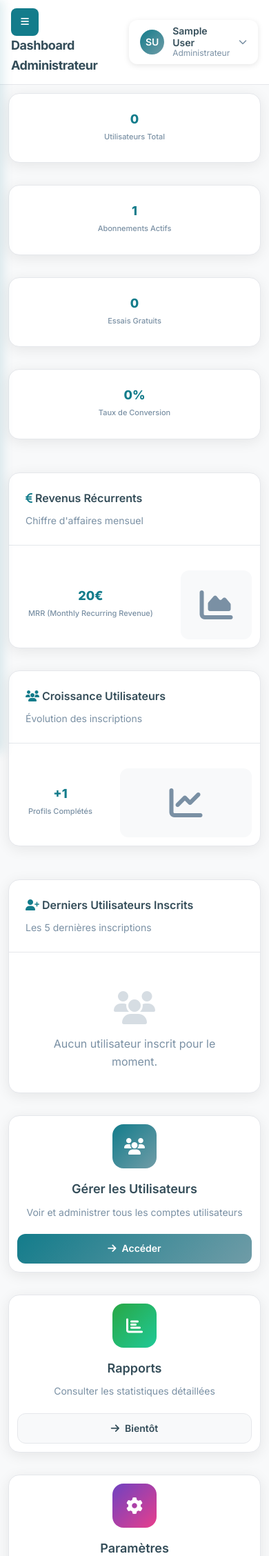
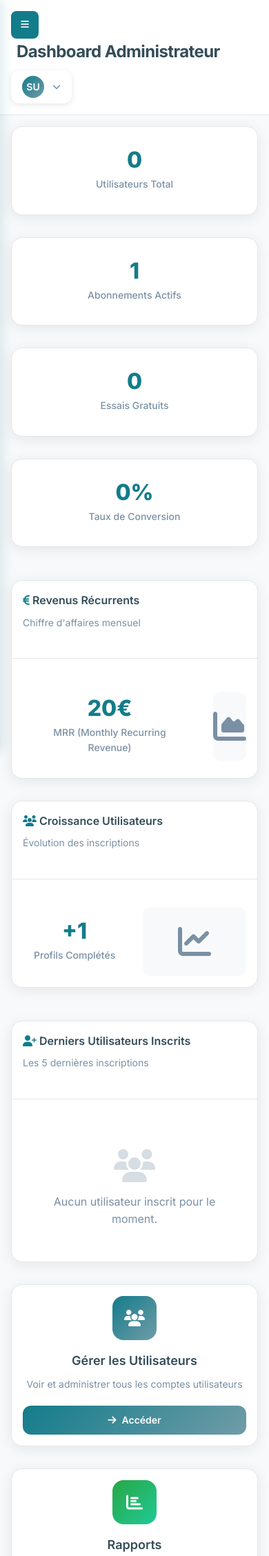
Before and after one commit to hugumarie/atlas_platform, a Flask app: page /plateforme/admin/dashboard in a window 390 px wide. Shown: the top 2256 px of the page at 69% size. Run offline with Flask 3, Linux system fonts and the light colour scheme; a user stored in the database is signed in; tables that the repository leaves empty hold one stand-in row (values such as "Sample post"); some web fonts are replaced.

Commit message:
📱 Fix: Dashboard admin responsive mobile
• Grids admin (admin-grid-4, admin-grid-2) en 1 colonne sur mobile
• Cards et padding optimisés pour mobile
• Stats avec taille de police adaptée
• Header admin responsive avec hamburger menu
• Tables avec font-size réduit pour mobile
• User menu simplifié (avatar seulement)

🎨 Generated with [Claude Code](https://claude.ai/code)

Co-Authored-By: Claude <noreply@anthropic.com>

```diff
--- a/app/static/css/admin-complete.css
+++ b/app/static/css/admin-complete.css
@@ -2472,8 +2472,84 @@
         }
     }
 
-    /* MOBILE ADMIN NAVIGATION */
+    /* MOBILE ADMIN RESPONSIVE */
     @media (max-width: 991px) {
+        /* Grid responsive pour dashboard */
+        .admin-grid-4,
+        .admin-grid-3,
+        .admin-grid-2 {
+            grid-template-columns: 1fr !important;
+            gap: 1rem !important;
+        }
+
+        /* Cards responsive */
+        .admin-card {
+            margin-bottom: 1rem;
+        }
+
+        .admin-card-header {
+            padding: 1rem !important;
+        }
+
+        .admin-card-body {
+            padding: 1rem !important;
+        }
+
+        /* Stats responsive */
+        .admin-stat-value {
+            font-size: 2rem !important;
+        }
+
+        .admin-stat-label {
+            font-size: 0.875rem !important;
+        }
+
+        /* Tables responsive */
+        .admin-table {
+            font-size: 0.875rem;
+        }
+
+        .admin-table th,
+        .admin-table td {
+            padding: 0.5rem;
+        }
+
+        /* Header responsive */
+        .admin-header {
+            padding: 1rem;
+            flex-wrap: wrap;
+        }
+
+        .admin-header-left h1 {
+            font-size: 1.5rem;
+            margin-left: 0.5rem;
+        }
+
+        .admin-header-right {
+            margin-top: 0.5rem;
+        }
+
+        /* Content responsive */
+        .admin-content {
+            padding: 1rem;
+        }
+
+        /* User menu responsive */
+        .admin-user-menu {
+            font-size: 0.875rem;
+        }
+
+        .admin-user-info {
+            display: none;
+        }
+
+        .admin-user-avatar {
+            width: 32px;
+            height: 32px;
+            font-size: 14px;
+        }
+
+        /* Mobile Navigation */
         .admin-mobile-toggle {
             display: flex;
             align-items: center;
```
